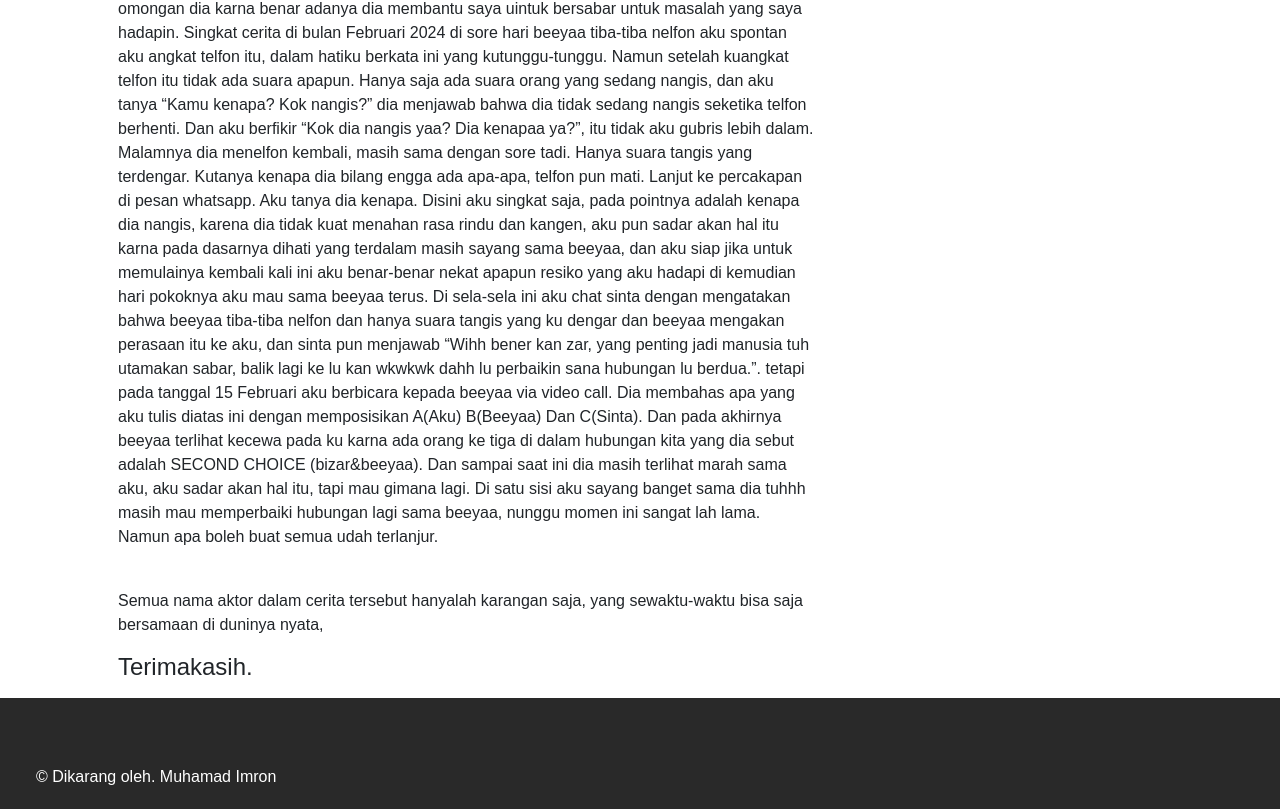
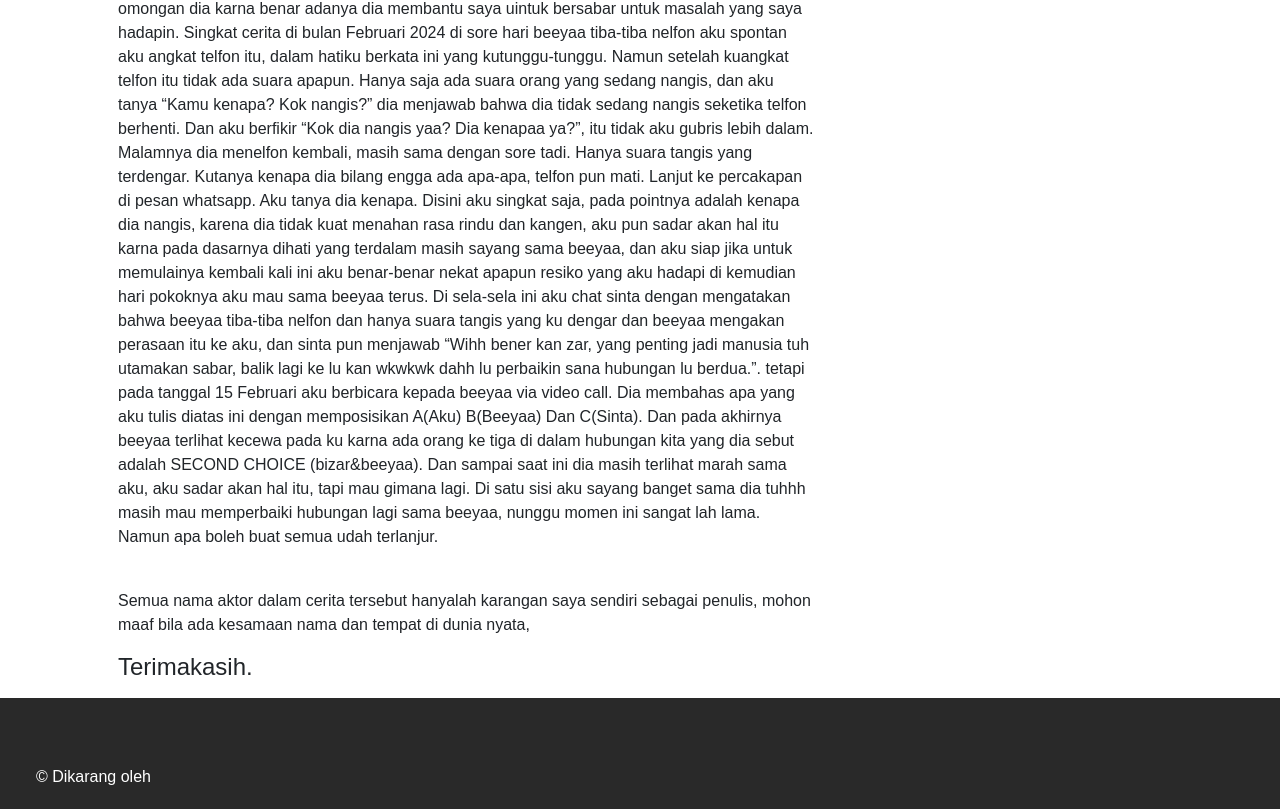
Before and after one commit to imron29/secondchoice, a plain HTML site: page index.html in a window 1280 px wide. Shown: the part 4102-4911 px from the top of the page. Drawn offline with nearby package versions, Linux system fonts and the light colour scheme; a web font is replaced by a local one.

Commit message:
Update index.html

```diff
--- a/index.html
+++ b/index.html
@@ -202,8 +202,8 @@
               lama. Namun apa boleh buat semua udah terlanjur.
             </p> <br>
             <p>
-              Semua nama aktor dalam cerita tersebut hanyalah karangan saja, yang sewaktu-waktu bisa saja bersamaan di
-              duninya nyata,
+              Semua nama aktor dalam cerita tersebut hanyalah karangan saya sendiri sebagai penulis, mohon maaf bila ada kesamaan nama dan tempat di
+              dunia nyata,
               <h4>Terimakasih.</h4>
             </p>
           </div>
@@ -222,8 +222,8 @@
       </div>
     </div>
     <div id="footer" class="footer-Copyright text-left py-1 px-3" style="background-color: #292929;">
-      <p class="text-white" style="margin-top: 15px; padding-left: 20px;">&copy; Dikarang oleh.
-        <a href="#home">Muhamad Imron</a>
+      <p class="text-white" style="margin-top: 15px; padding-left: 20px;">&copy; Dikarang oleh
+        <a href="#home"Abang</a>
       </p>
     </div>
 </body>
```
